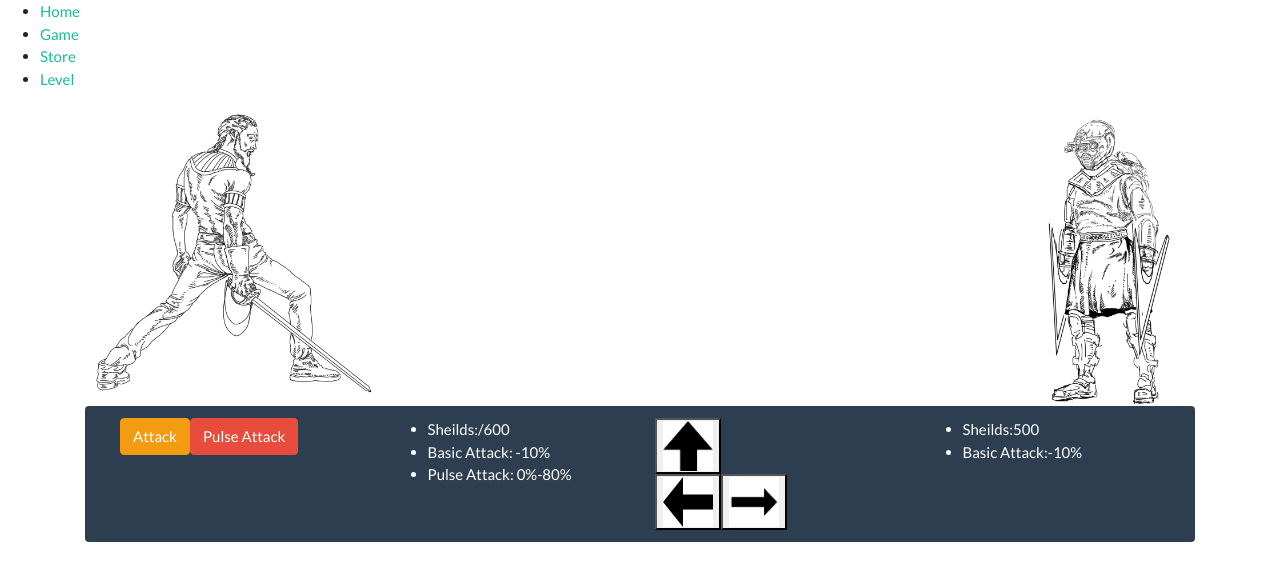
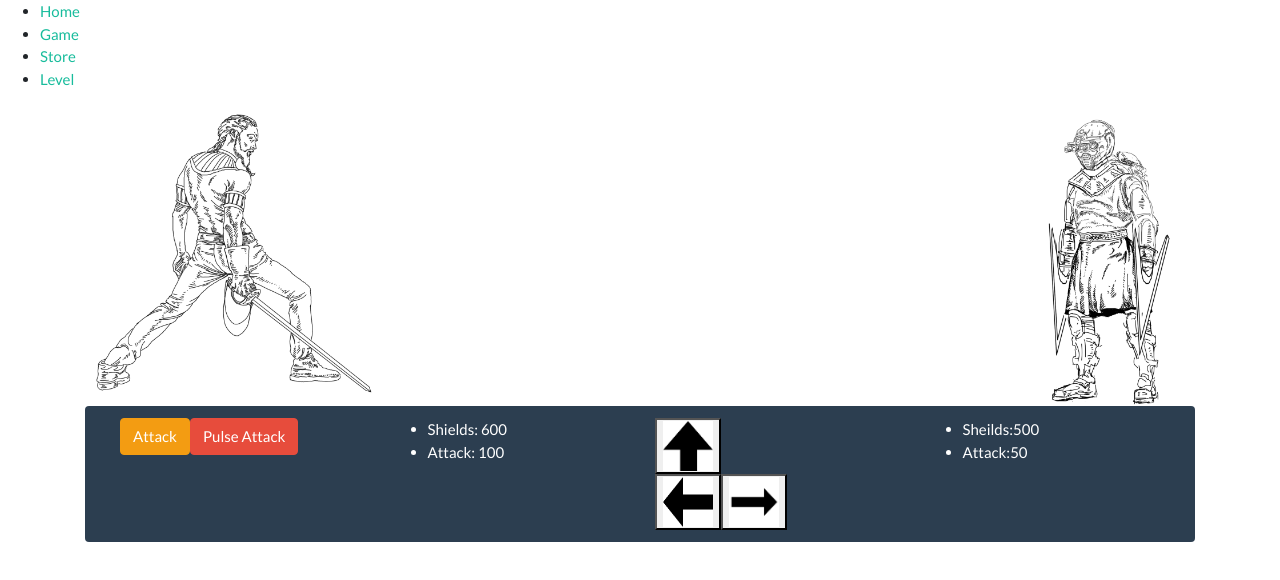
Before and after one commit to Tatael7/oasisrpg, a React (Create React App) app in the folder client/: page /game in a window 1280 px wide. Shown: the top 580 px of the page. Built offline with nearby package versions, Linux system fonts and the light colour scheme; what card-validator would draw is missing.

Commit message:
basic attack functions for player and enemy done

```diff
--- a/client/src/App.js
+++ b/client/src/App.js
@@ -4,8 +4,11 @@ import React from "react";
 class App extends React.Component {
     render() {
         return (
+            <div>
+                <h1>This is a test</h1>
+                <button><a href="/leveltest">New Game</a></button>
+            </div>
 
-            <h1>This is a test</h1>
         )
     };
 }
--- a/client/src/Game.js
+++ b/client/src/Game.js
@@ -8,8 +8,103 @@ import { Container, Row, Col } from "./components/Grid";
 
 class Game extends Component {
 
+
+//   function normalAttack() {
+//     // e.preventDefault();
+//     console.log("fight");
+//     let playerDamageDealt = 100;
+//     console.log(`this is the damage done by Duncan ${playerDamageDealt}`);
+//     enemy.shields = enemy.shields - playerDamageDealt;
+//     console.log(`Enemy shields = ${enemy.shields}`);
+//     enemyAttack(duncanIdaho.shields);
+//     deathCheckerPlayer(duncanIdaho.shields);
+//     deathCheckerEnemy();
+// };
+
+// function pulseAttack() {
+//     let roll = Math.floor(Math.random() * 6) + 1;;
+//     console.log(`roll equals = ${roll}`);
+//     duncanIdaho.shields = duncanIdaho.shields - duncanIdaho.shields/10;
+//     console.log(` duncans new health ${duncanIdaho.shields}`);
+//     if (roll === 1 || roll === 4) {
+//         let playerDamageDealt = (80/100) * enemy.shields;
+//         console.log("damage dealt "  + playerDamageDealt);
+//         enemy.shields = enemy.shields - playerDamageDealt;
+//         console.log("enemy sheilds " + enemy.shields);
+//     }
+//     else if (roll === 2 || roll === 5) {
+//         let playerDamageDealt = (40/100) * enemy.shields;
+//         console.log("damage dealt "+ playerDamageDealt);
+//         enemy.shields = enemy.shields - playerDamageDealt;
+//         console.log("enemy sheilds "+ enemy.shields);
+//     }
+//     else if (roll === 3 || roll === 6) {
+//         let playerDamageDealt = 0;
+//         console.log("Attack missed");
+//         console.log("damage dealt "+ playerDamageDealt);
+//         enemy.shields = enemy.shields - playerDamageDealt;
+//         console.log("enemy sheilds "+ enemy.shields);
+
+//     };
+//     enemyAttack(duncanIdaho.shields);
+//     deathCheckerPlayer();
+//     deathCheckerEnemy();
+// };
+
+// function enemyAttack() {
+//     let enemyDamageDealt = 50;
+//     duncanIdaho.shields = duncanIdaho.shields - enemyDamageDealt;
+//     console.log(`Enemy dealt ${enemyDamageDealt} damage`);
+// };
+
+// function deathCheckerPlayer () {
+//     let health = duncanIdaho.shields;
+//     console.log(`this is your health: ${health}`);
+//     if(health === 0 || health < 0) {
+//         console.log(`Duncan is dead`);
+//     };
+// };
+
+// function deathCheckerEnemy () {
+//     let vida = enemy.shields;
+//     console.log(`this is the enemy's health ${vida}`);
+//     if(vida === 0 || vida < 0) {
+//         console.log(`Enemy is dead`);
+//     };
+// };
+
+  state = {
+    player: {
+      shields: 600,
+      attack: 100
+    },
+    enemy: {
+      shields: 500,
+      attack: 50
+    }
+  };
+
+  normalAttack = () => {
+    this.setState({enemy: {shields: this.state.enemy.shields}});
+    console.log("fight");
+    console.log(this.state.enemy.shields);
+    let newEnemyShields = this.state.enemy.shields - 100;
+    console.log(`enemy health ${newEnemyShields}`);
+    this.setState({enemy: {shields: newEnemyShields}});
+    this.enemyAttack();
+  }
+
+  enemyAttack = () => {
+    this.setState({player: {shields: this.state.player.shields}});
+    console.log(`The enemy attacks`);
+    console.log(this.state.player.shields);
+    let newPlayerShields = this.state.enemy.shields - 50;
+    console.log(`player health ${newPlayerShields}`);
+    this.setState({player: {shields: newPlayerShields}});
+  };
+
   render() {
-
+    // console.log(this.state.enemy.shields);
     return (
       <div>
 
@@ -25,6 +120,11 @@ class Game extends Component {
             </Row>
 
               <BattleMenu
+                playerShields = {this.state.player.shields}
+                playerAttack = {this.state.player.attack}
+                normalAttack = {this.normalAttack}
+                enemyShields = {this.state.enemy.shields}
+                enemyAttack = {this.state.enemy.attack}
 
               />
 
--- a/client/src/components/BattleMenu/index.js
+++ b/client/src/components/BattleMenu/index.js
@@ -2,85 +2,9 @@ import React from "react";
 import ArrowLeft from "../ArrowLeft";
 import ArrowUp from "../ArrowUp";
 import ArrowRight from "../ArrowRight";
-import PlayerStats from "../PlayerStats";
-
-
-let duncanIdaho = {
-    shields: 600
-}
-
-let enemy = {
-    shields: 500
-}
-
 
 
 function BattleMenu(props)  {
-
-
-    function normalAttack() {
-        // e.preventDefault();
-        console.log("fight");
-        let playerDamageDealt = 100;
-        console.log(`this is the damage done by Duncan ${playerDamageDealt}`);
-        enemy.shields = enemy.shields - playerDamageDealt;
-        console.log(`Enemy shields = ${enemy.shields}`);
-        enemyAttack(duncanIdaho.shields);
-        deathCheckerPlayer(duncanIdaho.shields);
-        deathCheckerEnemy();
-    };
-
-    function pulseAttack() {
-        let roll = Math.floor(Math.random() * 6) + 1;;
-        console.log(`roll equals = ${roll}`);
-        duncanIdaho.shields = duncanIdaho.shields - duncanIdaho.shields/10;
-        console.log(` duncans new health ${duncanIdaho.shields}`);
-        if (roll === 1 || roll === 4) {
-            let playerDamageDealt = (80/100) * enemy.shields;
-            console.log("damage dealt "  + playerDamageDealt);
-            enemy.shields = enemy.shields - playerDamageDealt;
-            console.log("enemy sheilds " + enemy.shields);
-        }
-        else if (roll === 2 || roll === 5) {
-            let playerDamageDealt = (40/100) * enemy.shields;
-            console.log("damage dealt "+ playerDamageDealt);
-            enemy.shields = enemy.shields - playerDamageDealt;
-            console.log("enemy sheilds "+ enemy.shields);
-        }
-        else if (roll === 3 || roll === 6) {
-            let playerDamageDealt = 0;
-            console.log("Attack missed");
-            console.log("damage dealt "+ playerDamageDealt);
-            enemy.shields = enemy.shields - playerDamageDealt;
-            console.log("enemy sheilds "+ enemy.shields);
-
-        };
-        enemyAttack(duncanIdaho.shields);
-        deathCheckerPlayer();
-        deathCheckerEnemy();
-    };
-
-    function enemyAttack() {
-        let enemyDamageDealt = 50;
-        duncanIdaho.shields = duncanIdaho.shields - enemyDamageDealt;
-        console.log(`Enemy dealt ${enemyDamageDealt} damage`);
-    };
-
-    function deathCheckerPlayer () {
-        let health = duncanIdaho.shields;
-        console.log(`this is your health: ${health}`);
-        if(health === 0 || health < 0) {
-            console.log(`Duncan is dead`);
-        };
-    };
-
-    function deathCheckerEnemy () {
-        let vida = enemy.shields;
-        console.log(`this is the enemy's health ${vida}`);
-        if(vida === 0 || vida < 0) {
-            console.log(`Enemy is dead`);
-        };
-    };
 
     return (
         <div className="alert alert-primary">
@@ -89,17 +13,20 @@ function BattleMenu(props)  {
                     <div className="col-sm-3">
                         <button
                             className="btn btn-warning"
-                            onClick={normalAttack}
+                            onClick={props.normalAttack}
                         >
                         Attack
                         </button>
                         <button
                             className="btn btn-danger"
-                            onClick={pulseAttack}
+
                         >Pulse Attack </button>
                     </div>
                     <div className="col-sm-3">
-                        <PlayerStats/>
+                        <ul className="playerStats">
+                           <li>Shields: {props.playerShields}</li>
+                           <li>Attack: {props.playerAttack}</li>
+                        </ul>
                     </div>
                     <div className="col-sm-3">
                         <div className="container">
@@ -122,9 +49,9 @@ function BattleMenu(props)  {
                         </div>
                     </div>
                     <div className="col-sm-3">
-                        <ul>
-                            <li>Sheilds:{enemy.shields}</li>
-                            <li>Basic Attack:-10%</li>
+                        <ul className="enemyStats">
+                            <li>Sheilds:{props.enemyShields}</li>
+                            <li>Attack:{props.enemyAttack}</li>
                         </ul>
                     </div>
                 </div>
```
